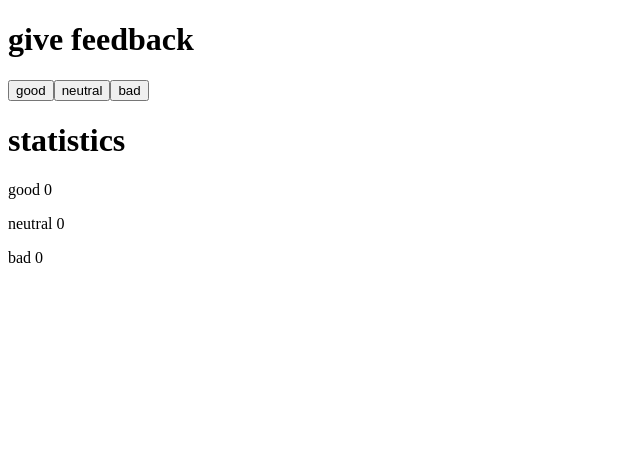
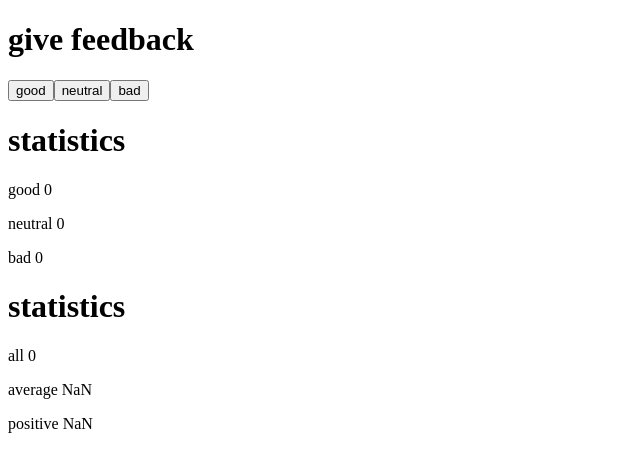
Before and after one commit to Akstrov/FullStackOpen, a React (Vite) app in the folder part1/uniCafe/: page / in a window 1280 px wide. Shown: the top 472 px of the page, without its empty margins (0-640 px from the left). Built offline with nearby package versions, Linux system fonts and the light colour scheme.

Commit message:
Complete step3

```diff
--- a/part1/uniCafe/src/App.jsx
+++ b/part1/uniCafe/src/App.jsx
@@ -1,4 +1,20 @@
 import { useState } from "react";
+
+const Statistics = (props) => {
+  const all = props.good + props.neutral + props.bad;
+  const average =
+    (props.good - props.bad) / (props.good + props.neutral + props.bad);
+  const positive =
+    (props.good / (props.good + props.neutral + props.bad)) * 100;
+  return (
+    <>
+      <h1>statistics</h1>
+      <p>all {all}</p>
+      <p>average {average}</p>
+      <p>positive {positive}</p>
+    </>
+  );
+};
 
 const App = () => {
   // save clicks of each button to its own state
@@ -16,6 +32,7 @@ const App = () => {
       <p>good {good}</p>
       <p>neutral {neutral}</p>
       <p>bad {bad}</p>
+      <Statistics good={good} neutral={neutral} bad={bad} />
     </div>
   );
 };
```
